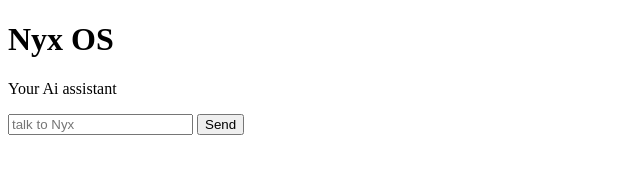
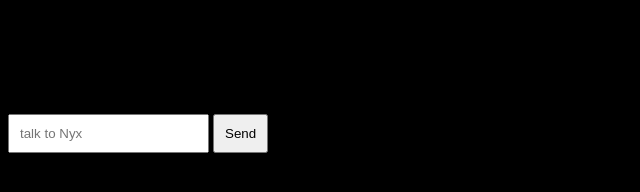
Before and after one commit to Shririiiiiiiiiiiiiiiiiiiiiiang/Nyx-OS, a plain HTML site: page Frontend/index.html in a window 1280 px wide. Shown: the whole page, without its empty margins (0-640 px from the left). Drawn offline with Linux system fonts and the light colour scheme.

Commit message:
Added dark theme

```diff
--- a/Frontend/index.html
+++ b/Frontend/index.html
@@ -3,6 +3,7 @@
 
 <head>
     <title>Nyx OS</title>
+    <link rel="stylesheet" href="style.css">
 </head>
 
 <body>
--- /dev/null
+++ b/Frontend/style.css
@@ -0,0 +1,16 @@
+body{
+    background-color: black;
+    color: white
+    font-family; Arial
+
+}
+
+input {
+    padding: 10px;
+
+}
+
+button {
+    padding: 10px;
+
+}
--- a/Text/The_Start.txt
+++ b/Text/The_Start.txt
@@ -0,0 +1 @@
+Nyx OS is a PC assistant,ai chatbot that helps the userwith everything it wants from opening any file, editing it, saving it to searching of google and also helpin by integrating with other software and hardware projects
```
